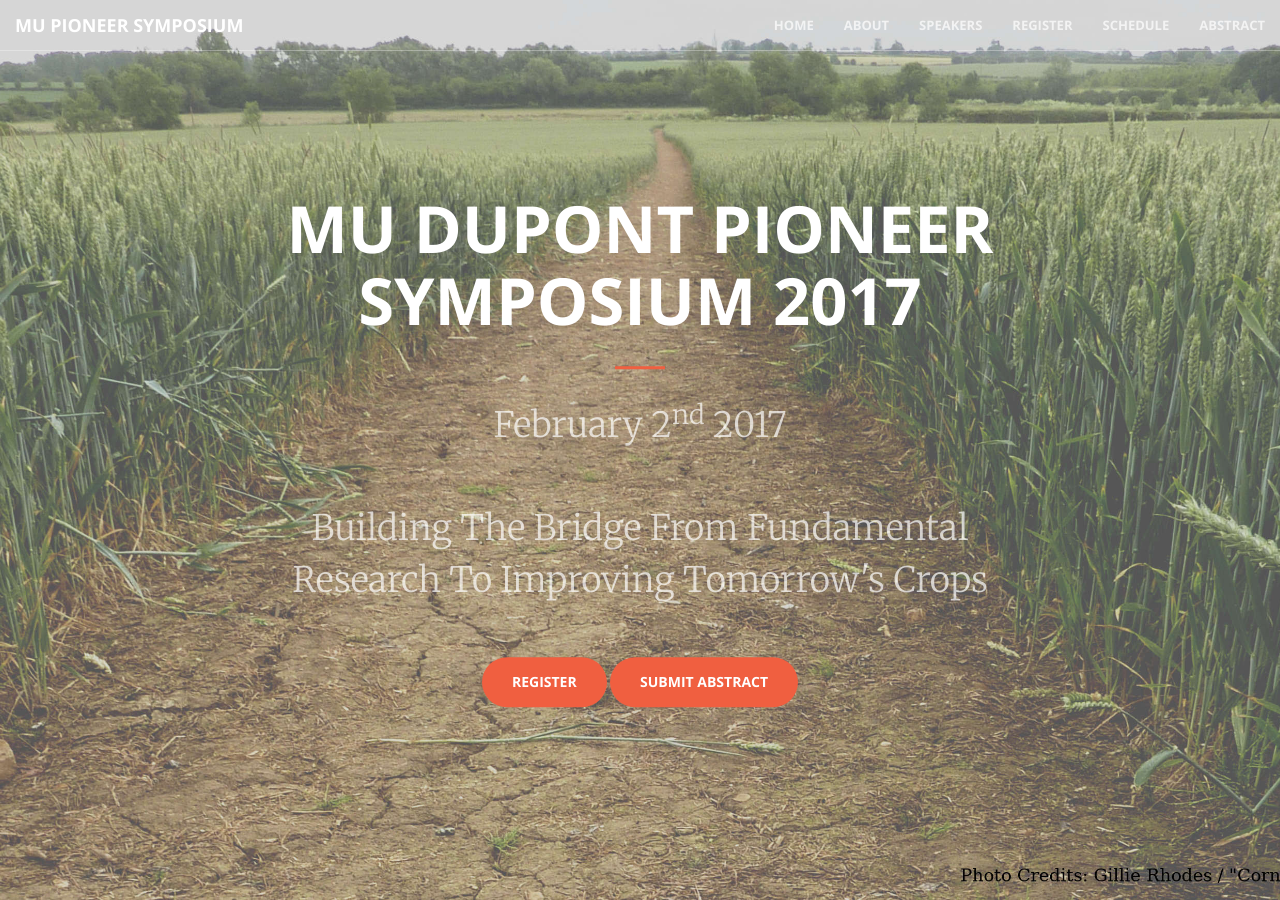
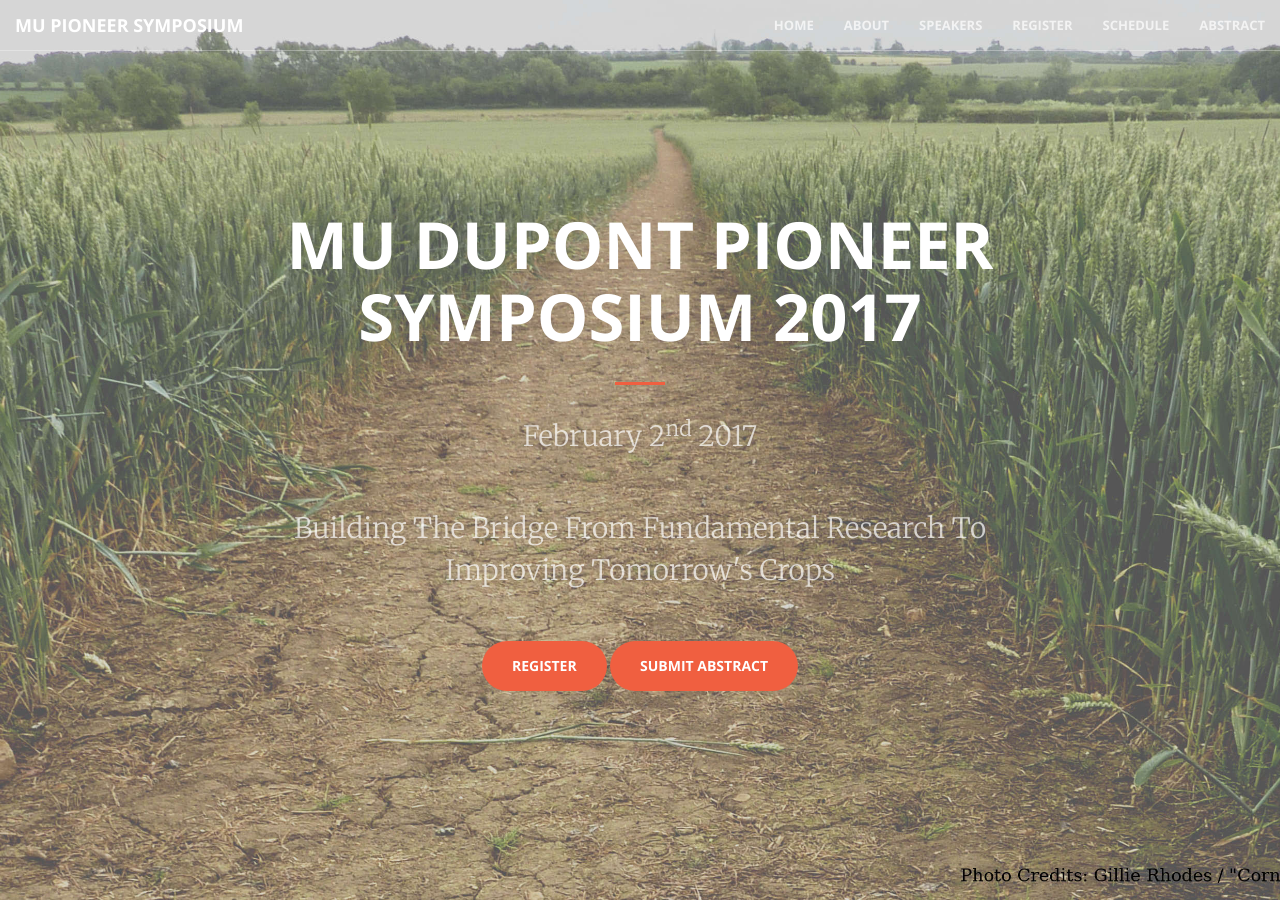
Before and after one commit to mupioneersymposium/mupioneersymposium.github.io, a Jekyll site: the page built from index.html, in a window 1280 px wide and 900 px high. Built offline with Jekyll 4.4.1, drawn with Linux system fonts in a browser that asks for light colours.

Commit message:
Update header.html

```diff
--- a/_includes/header.html
+++ b/_includes/header.html
@@ -3,8 +3,8 @@
         <div class="header-content-inner">
             <h1>MU DuPont Pioneer Symposium 2017</h1>
             <hr>
-            <p style="font-size: 2.5em;">February 2<sup>nd</sup> 2017</p>
-            <p style="font-size: 2.5em;">Building The Bridge From Fundamental Research To Improving Tomorrow's Crops</p>
+            <p style="font-size: 2em;">February 2<sup>nd</sup> 2017</p>
+            <p style="font-size: 2em;">Building The Bridge From Fundamental Research To Improving Tomorrow's Crops</p>
             <a target="_blank" href="https://www.eventbrite.com/e/mu-dupont-pioneer-symposium-tickets-26468717647" class="btn btn-primary btn-xl page-scroll">Register</a> <a target="_blank" href="abstract.html" class="btn btn-primary btn-xl page-scroll">Submit Abstract</a>
         </div>
     </div>
```
